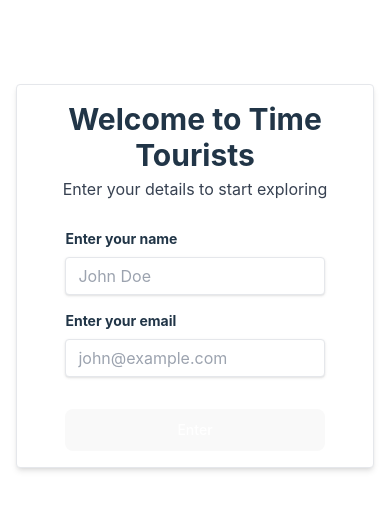
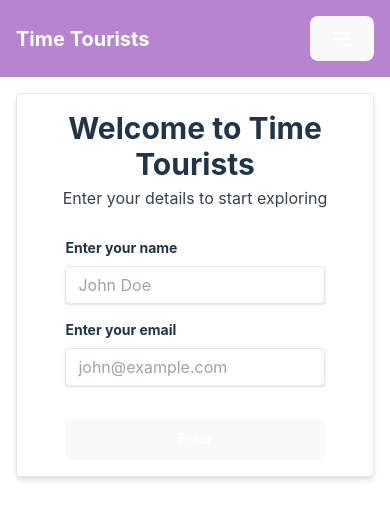
Before and after one commit to IgorTraspadini/Time_Tourists, a React (Vite) app: page / in a window 390 px wide. Shown: the top 518 px of the page. Built offline with nearby package versions, Linux system fonts and the light colour scheme.

Commit message:
new navbar styling and added hamburger menu for mobile

```diff
--- a/src/components/Navbar/index.jsx
+++ b/src/components/Navbar/index.jsx
@@ -1,23 +1,69 @@
-import React from "react";
+import React, { useState } from "react";
 import { useUserContext } from "../../context/UserContext";
 
 function Navbar() {
   const { user } = useUserContext();
+  const [isMenuOpen, setIsMenuOpen] = useState(false);
 
   return (
-    <nav className="bg-dark-green p-4">
+    <nav className="bg-muted-purple p-4">
       <div className="container mx-auto flex justify-between items-center">
         <a href="/" className="text-white text-xl font-bold">Time Tourists</a>
-        <div className="flex items-center">
-          <a href="/about" className="text-white hover:text-bright-blue px-3 py-2 rounded-md text-sm font-medium">About</a>
-          <a href="/services" className="text-white hover:text-bright-blue px-3 py-2 rounded-md text-sm font-medium">Services</a>
-          <a href="/contact" className="text-white hover:text-bright-blue px-3 py-2 rounded-md text-sm font-medium">Contact</a>
-          {/* Display welcome message */}
+
+        {/* Hamburger button for mobile */}
+        <div className="md:hidden">
+          <button
+            onClick={() => setIsMenuOpen(!isMenuOpen)}
+            type="button"
+            className="text-white hover:text-lavender focus:outline-none focus:ring-2 focus:ring-inset focus:ring-white"
+            aria-controls="mobile-menu"
+            aria-expanded="false"
+          >
+            <span className="sr-only">Open main menu</span>
+            {/* Icon for the menu button */}
+            <svg width="24" height="24" fill="none" stroke="currentColor" viewBox="0 0 24 24" xmlns="http://www.w3.org/2000/svg">
+              <path strokeLinecap="round" strokeLinejoin="round" strokeWidth="2" d="M4 6h16M4 12h16m-7 6h7"></path>
+            </svg>
+          </button>
+        </div>
+
+        {/* Links container, hidden on mobile and expanded on md screens and larger */}
+        <div className="hidden md:flex items-center space-x-4">
+          <a href="/about" className="text-white hover:text-lavender px-3 py-2 rounded-md text-sm font-medium transition duration-300 ease-in-out">About</a>
+          <a href="/services" className="text-white hover:text-lavender px-3 py-2 rounded-md text-sm font-medium transition duration-300 ease-in-out">Services</a>
+          <a href="/contact" className="text-white hover:text-lavender px-3 py-2 rounded-md text-sm font-medium transition duration-300 ease-in-out">Contact</a>
           {user && (
-            <span className="ml-4 text-white text-sm">
-              Welcome, {user.name}
-            </span>
+            <span className="text-white text-sm pl-4">Welcome, {user.name}</span>
           )}
+        </div>
+
+        {/* Mobile menu, displayed when isMenuOpen is true */}
+        <div className={`absolute top-0 inset-x-0 p-2 transition transform origin-top-right md:hidden ${isMenuOpen ? 'block' : 'hidden'}`}>
+          <div className="rounded-lg shadow-md bg-muted-purple ring-1 ring-black ring-opacity-5 overflow-hidden">
+            <div className="px-5 pt-4 flex items-center justify-between">
+              <div>
+                <a href="/" className="text-white text-xl font-bold">Time Tourists</a>
+              </div>
+              <div className="-mr-2">
+                <button
+                  onClick={() => setIsMenuOpen(false)}
+                  type="button"
+                  className="bg-muted-purple rounded-md p-2 inline-flex items-center justify-center text-white hover:text-lavender focus:outline-none focus:ring-2 focus:ring-inset focus:ring-white"
+                >
+                  <span className="sr-only">Close main menu</span>
+                  {/* Close icon */}
+                  <svg className="h-6 w-6" stroke="currentColor" fill="none" viewBox="0 0 24 24">
+                    <path strokeLinecap="round" strokeLinejoin="round" strokeWidth="2" d="M6 18L18 6M6 6l12 12" />
+                  </svg>
+                </button>
+              </div>
+            </div>
+            <div className="px-2 pt-2 pb-3 space-y-1">
+              <a href="/about" className="block px-3 py-2 rounded-md text-base font-medium text-white hover:text-lavender">About</a>
+              <a href="/services" className="block px-3 py-2 rounded-md text-base font-medium text-white hover:text-lavender">Services</a>
+              <a href="/contact" className="block px-3 py-2 rounded-md text-base font-medium text-white hover:text-lavender">Contact</a>
+            </div>
+          </div>
         </div>
       </div>
     </nav>
--- a/tailwind.config.js
+++ b/tailwind.config.js
@@ -4,12 +4,13 @@ export default {
   theme: {
     extend: {
       colors: {
-        'white': '#FFFFFF',
+        'white': '#FFFFFF', // keeping white in case it's needed
         'mint-green': '#D3F8E2', // replacing the existing colors
         'lavender': '#E4C1F9', // replacing the existing colors
         'soft-pink': '#F694C1', // replacing the existing colors
         'creamy-yellow': '#EDE7B1', // replacing the existing colors
-        'sky-blue': '#A9DEF9' // replacing the existing colors
+        'sky-blue': '#A9DEF9', // replacing the existing colors
+        'muted-purple': '#B884CF',
       }
     },
   },
```
Also changed, not shown: 1 other file (tests, documents, lock files or other folders).
